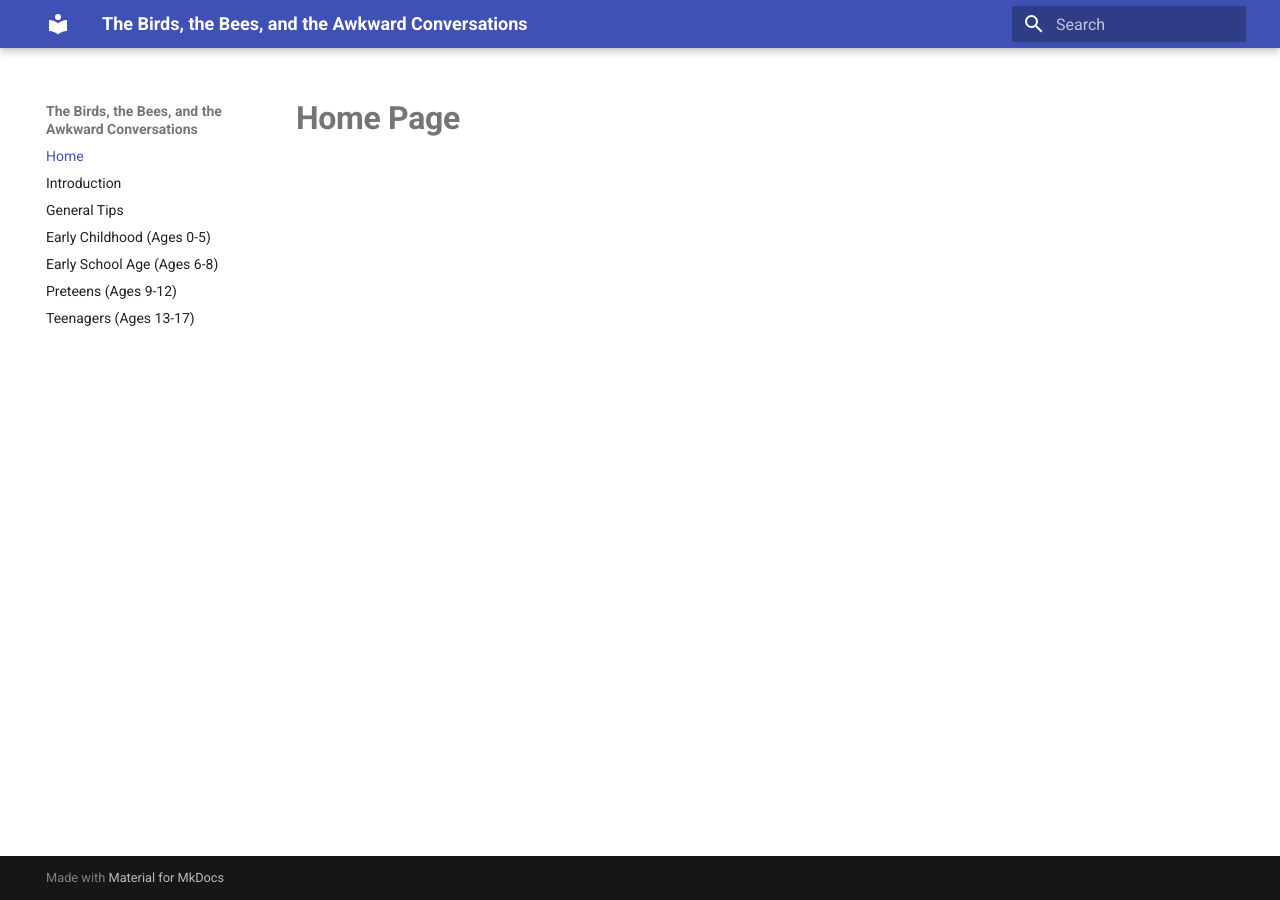
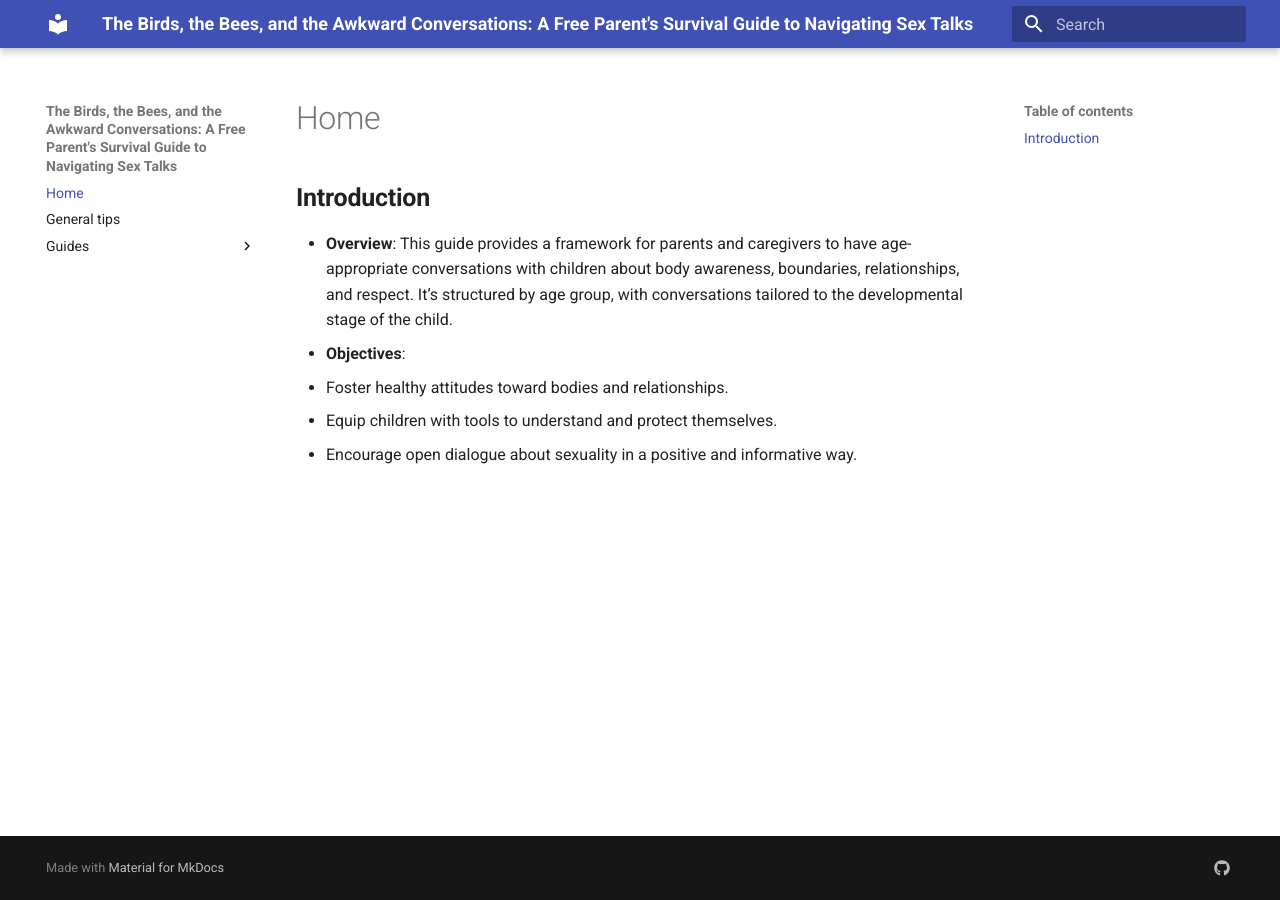
Before and after one commit to davidlcassidy/birdsbees, an MkDocs documentation site: the page built from docs/index.md, in a window 1280 px wide. Built offline with MkDocs 1.6.1 and Material for MkDocs 9.7.7, drawn with Linux system fonts in a browser that asks for light colours.

Commit message:
Pages reorg

```diff
--- a/docs/index.md
+++ b/docs/index.md
@@ -1,2 +1,6 @@
-
-# **Home Page**
+## **Introduction**
+- **Overview**: This guide provides a framework for parents and caregivers to have age-appropriate conversations with children about body awareness, boundaries, relationships, and respect. It’s structured by age group, with conversations tailored to the developmental stage of the child.
+- **Objectives**:
+  - Foster healthy attitudes toward bodies and relationships.
+  - Equip children with tools to understand and protect themselves.
+  - Encourage open dialogue about sexuality in a positive and informative way.
--- a/mkdocs.yml
+++ b/mkdocs.yml
@@ -1,11 +1,22 @@
-site_name: 'The Birds, the Bees, and the Awkward Conversations'
-nav:
-  - Home: index.md
-  - Introduction: introduction.md
-  - General Tips: general_tips.md
-  - Early Childhood (Ages 0-5): early_childhood.md
-  - Early School Age (Ages 6-8): early_school_age.md
-  - Preteens (Ages 9-12): preteens.md
-  - Teenagers (Ages 13-17): teenagers.md
+site_name: "The Birds, the Bees, and the Awkward Conversations: A Free Parent's Survival Guide to Navigating Sex Talks"
 theme:
-  name: material  # or another theme of your choice
+  name: material
+  nav:
+    - Home: index.md
+    - General Tips: general-tips.md
+    - Guides:
+        - "Early Childhood (Ages 0-5)": guides/early-childhood.md
+        - "Early School Age (Ages 6-8)": guides/early-school-age.md
+        - "Preteens (Ages 9-12)": guides/preteens.md
+        - "Teenagers (Ages 13-17)": guides/teenagers.md
+
+markdown_extensions:
+  - admonition
+  - codehilite
+  - toc:
+      permalink: True
+
+extra:
+  social:
+    - icon: fontawesome/brands/github
+      link: https://github.com/davidlcassidy/birdsbees
```
Also changed, not shown: docs/introduction.md (deleted, +0 -6 lines), docs/guides/early_childhood.md (renamed from docs/early_childhood.md), docs/guides/early_school_age.md (renamed from docs/early_school_age.md), docs/guides/preteens.md (renamed from docs/preteens.md), docs/guides/teenagers.md (renamed from docs/teenagers.md).
